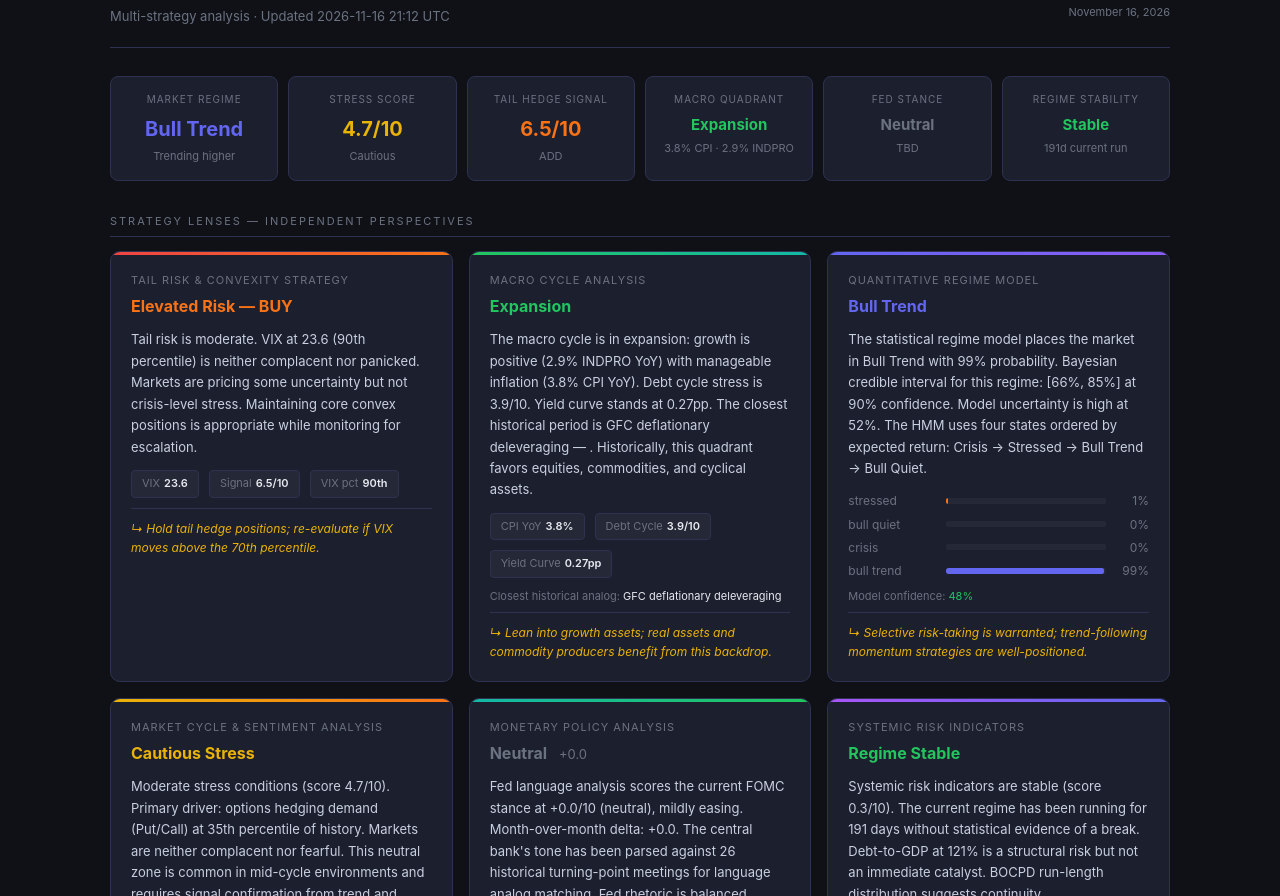
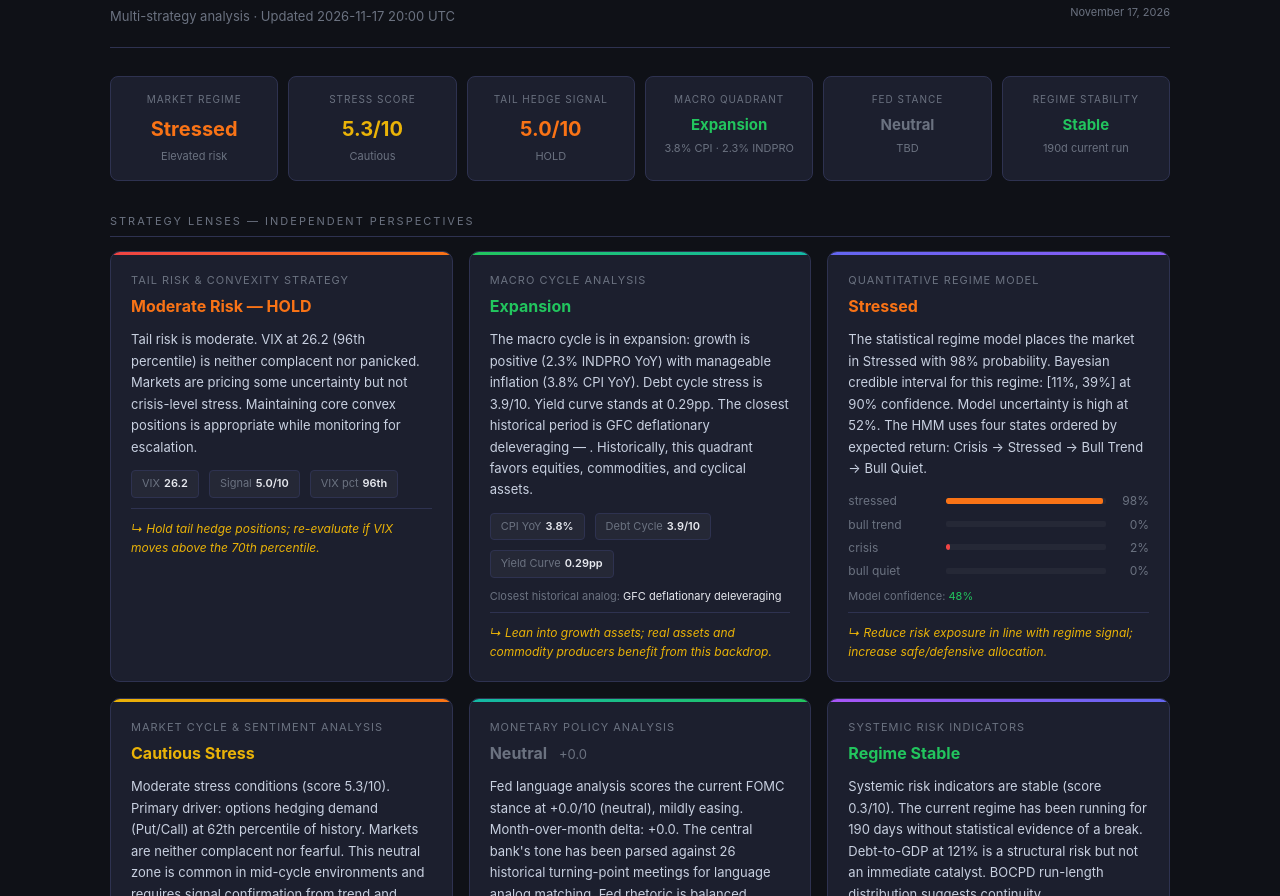
Before and after one commit to james-greb/portfolio-dashboard, a plain HTML site: page index.html in a window 1280 px wide. Shown: the part 56-952 px from the top of the page. Drawn offline with Linux system fonts and the light colour scheme.

Commit message:
chore: auto-update dashboard 2026-11-17

```diff
--- a/index.html
+++ b/index.html
@@ -294,12 +294,12 @@
     <div>
       <h1>Market Intelligence Dashboard</h1>
       <div class="subtitle">
-        Multi-strategy analysis · Updated 2026-11-16 21:12 UTC
+        Multi-strategy analysis · Updated 2026-11-17 20:00 UTC
       </div>
     </div>
     <div style="display:flex;flex-direction:column;align-items:flex-end;gap:8px">
       <span class="ai-badge">⚡ AI-Generated Analysis</span>
-      <span style="font-size:11px;color:var(--muted)">November 16, 2026</span>
+      <span style="font-size:11px;color:var(--muted)">November 17, 2026</span>
     </div>
   </header>
 
@@ -308,10 +308,10 @@
     <!-- Regime -->
     <div class="pulse-tile">
       <div class="ptlabel">Market Regime</div>
-      <div class="ptvalue" style="color:#6366f1">
-        Bull Trend
+      <div class="ptvalue" style="color:var(--orange)">
+        Stressed
       </div>
-      <div class="ptsub">Trending higher</div>
+      <div class="ptsub">Elevated risk</div>
     </div>
 
     <!-- Sentiment -->
@@ -320,7 +320,7 @@
       <div class="ptvalue" style="color:
         var(--yellow)
         ">
-        4.7/10
+        5.3/10
       </div>
       <div class="ptsub">Cautious</div>
     </div>
@@ -331,9 +331,9 @@
       <div class="ptvalue" style="color:
         var(--orange)
         ">
-        6.5/10
+        5.0/10
       </div>
-      <div class="ptsub">ADD</div>
+      <div class="ptsub">HOLD</div>
     </div>
 
     <!-- Macro quadrant -->
@@ -344,7 +344,7 @@
         ">
         Expansion
       </div>
-      <div class="ptsub">3.8% CPI · 2.9% INDPRO</div>
+      <div class="ptsub">3.8% CPI · 2.3% INDPRO</div>
     </div>
 
     <!-- Fed -->
@@ -364,7 +364,7 @@
         var(--green)">
         Stable
       </div>
-      <div class="ptsub">191d current run</div>
+      <div class="ptsub">190d current run</div>
     </div>
   </div>
 
@@ -379,13 +379,13 @@
       <div class="lens-stance" style="color:
         var(--orange)
         ">
-        Elevated Risk — BUY
+        Moderate Risk — HOLD
       </div>
-      <div class="lens-body">Tail risk is moderate. VIX at 23.6 (90th percentile) is neither complacent nor panicked. Markets are pricing some uncertainty but not crisis-level stress. Maintaining core convex positions is appropriate while monitoring for escalation.</div>
+      <div class="lens-body">Tail risk is moderate. VIX at 26.2 (96th percentile) is neither complacent nor panicked. Markets are pricing some uncertainty but not crisis-level stress. Maintaining core convex positions is appropriate while monitoring for escalation.</div>
       <div class="stat-row">
-        <div class="stat-chip"><span class="sck">VIX</span><span class="scv">23.6</span></div>
-        <div class="stat-chip"><span class="sck">Signal</span><span class="scv">6.5/10</span></div>
-        <div class="stat-chip"><span class="sck">VIX pct</span><span class="scv">90th</span></div>
+        <div class="stat-chip"><span class="sck">VIX</span><span class="scv">26.2</span></div>
+        <div class="stat-chip"><span class="sck">Signal</span><span class="scv">5.0/10</span></div>
+        <div class="stat-chip"><span class="sck">VIX pct</span><span class="scv">96th</span></div>
       </div>
       <div class="lens-implication">Hold tail hedge positions; re-evaluate if VIX moves above the 70th percentile.</div>
     </div>
@@ -398,11 +398,11 @@
         ">
         Expansion
       </div>
-      <div class="lens-body">The macro cycle is in expansion: growth is positive (2.9% INDPRO YoY) with manageable inflation (3.8% CPI YoY). Debt cycle stress is 3.9/10. Yield curve stands at 0.27pp. The closest historical period is GFC deflationary deleveraging — . Historically, this quadrant favors equities, commodities, and cyclical assets.</div>
+      <div class="lens-body">The macro cycle is in expansion: growth is positive (2.3% INDPRO YoY) with manageable inflation (3.8% CPI YoY). Debt cycle stress is 3.9/10. Yield curve stands at 0.29pp. The closest historical period is GFC deflationary deleveraging — . Historically, this quadrant favors equities, commodities, and cyclical assets.</div>
       <div class="stat-row">
         <div class="stat-chip"><span class="sck">CPI YoY</span><span class="scv">3.8%</span></div>
         <div class="stat-chip"><span class="sck">Debt Cycle</span><span class="scv">3.9/10</span></div>
-        <div class="stat-chip"><span class="sck">Yield Curve</span><span class="scv">0.27pp</span></div>
+        <div class="stat-chip"><span class="sck">Yield Curve</span><span class="scv">0.29pp</span></div>
       </div>
 
       <div style="font-size:11px;color:var(--muted);margin-top:8px">
@@ -416,21 +416,40 @@
     <div class="lens-card quant-model">
       <div class="lens-name">Quantitative Regime Model</div>
       <div class="lens-stance" style="color:
-        #6366f1
+        var(--orange)
         ">
-        Bull Trend
+        Stressed
       </div>
-      <div class="lens-body">The statistical regime model places the market in Bull Trend with 99% probability. Bayesian credible interval for this regime: [66%, 85%] at 90% confidence. Model uncertainty is high at 52%. The HMM uses four states ordered by expected return: Crisis → Stressed → Bull Trend → Bull Quiet.</div>
+      <div class="lens-body">The statistical regime model places the market in Stressed with 98% probability. Bayesian credible interval for this regime: [11%, 39%] at 90% confidence. Model uncertainty is high at 52%. The HMM uses four states ordered by expected return: Crisis → Stressed → Bull Trend → Bull Quiet.</div>
       <!-- Regime probabilities -->
 
       <div style="display:flex;align-items:center;gap:8px;margin:4px 0;font-size:12px">
         <div style="width:90px;color:var(--muted)">stressed</div>
         <div style="flex:1;background:var(--surface2);border-radius:2px;height:6px;overflow:hidden">
-          <div style="width:1%;height:100%;background:
+          <div style="width:98%;height:100%;background:
             var(--orange)
             ;border-radius:2px"></div>
         </div>
-        <div style="width:35px;text-align:right;color:var(--muted)">1%</div>
+        <div style="width:35px;text-align:right;color:var(--muted)">98%</div>
+      </div>
+
+      <div style="display:flex;align-items:center;gap:8px;margin:4px 0;font-size:12px">
+        <div style="width:90px;color:var(--muted)">bull trend</div>
+        <div style="flex:1;background:var(--surface2);border-radius:2px;height:6px;overflow:hidden">
+          <div style="width:0%;height:100%;background:
+            var(--accent)
+            ;border-radius:2px"></div>
+        </div>
+        <div style="width:35px;text-align:right;color:var(--muted)">0%</div>
+      </div>
+
+      <div style="display:flex;align-items:center;gap:8px;margin:4px 0;font-size:12px">
+        <div style="width:90px;color:var(--muted)">crisis</div>
+        <div style="flex:1;background:var(--surface2);border-radius:2px;height:6px;overflow:hidden">
+          <div style="width:2%;height:100%;background:
+            var(--red);border-radius:2px"></div>
+        </div>
+        <div style="width:35px;text-align:right;color:var(--muted)">2%</div>
       </div>
 
       <div style="display:flex;align-items:center;gap:8px;margin:4px 0;font-size:12px">
@@ -443,25 +462,6 @@
         <div style="width:35px;text-align:right;color:var(--muted)">0%</div>
       </div>
 
-      <div style="display:flex;align-items:center;gap:8px;margin:4px 0;font-size:12px">
-        <div style="width:90px;color:var(--muted)">crisis</div>
-        <div style="flex:1;background:var(--surface2);border-radius:2px;height:6px;overflow:hidden">
-          <div style="width:0%;height:100%;background:
-            var(--red);border-radius:2px"></div>
-        </div>
-        <div style="width:35px;text-align:right;color:var(--muted)">0%</div>
-      </div>
-
-      <div style="display:flex;align-items:center;gap:8px;margin:4px 0;font-size:12px">
-        <div style="width:90px;color:var(--muted)">bull trend</div>
-        <div style="flex:1;background:var(--surface2);border-radius:2px;height:6px;overflow:hidden">
-          <div style="width:99%;height:100%;background:
-            var(--accent)
-            ;border-radius:2px"></div>
-        </div>
-        <div style="width:35px;text-align:right;color:var(--muted)">99%</div>
-      </div>
-
 
       <div style="font-size:11px;color:var(--muted);margin-top:8px">
         Model confidence: <span style="color:var(--green)">
@@ -469,7 +469,7 @@
         </span>
       </div>
 
-      <div class="lens-implication">Selective risk-taking is warranted; trend-following momentum strategies are well-positioned.</div>
+      <div class="lens-implication">Reduce risk exposure in line with regime signal; increase safe/defensive allocation.</div>
     </div>
 
     <!-- 4. Market Cycle & Sentiment -->
@@ -480,7 +480,7 @@
         ">
         Cautious Stress
       </div>
-      <div class="lens-body">Moderate stress conditions (score 4.7/10). Primary driver: options hedging demand (Put/Call) at 35th percentile of history. Markets are neither complacent nor fearful. This neutral zone is common in mid-cycle environments and requires signal confirmation from trend and macro before making directional calls.</div>
+      <div class="lens-body">Moderate stress conditions (score 5.3/10). Primary driver: options hedging demand (Put/Call) at 62th percentile of history. Markets are neither complacent nor fearful. This neutral zone is common in mid-cycle environments and requires signal confirmation from trend and macro before making directional calls.</div>
       <div class="stat-row">
 
 
@@ -524,9 +524,9 @@
         var(--green)">
         Regime Stable
       </div>
-      <div class="lens-body">Systemic risk indicators are stable (score 0.3/10). The current regime has been running for 191 days without statistical evidence of a break. Debt-to-GDP at 121% is a structural risk but not an immediate catalyst. BOCPD run-length distribution suggests continuity.</div>
+      <div class="lens-body">Systemic risk indicators are stable (score 0.3/10). The current regime has been running for 190 days without statistical evidence of a break. Debt-to-GDP at 121% is a structural risk but not an immediate catalyst. BOCPD run-length distribution suggests continuity.</div>
       <div class="stat-row">
-        <div class="stat-chip"><span class="sck">Run Length</span><span class="scv">191d</span></div>
+        <div class="stat-chip"><span class="sck">Run Length</span><span class="scv">190d</span></div>
         <div class="stat-chip"><span class="sck">CP Score</span><span class="scv">0.3/10</span></div>
         <div class="stat-chip"><span class="sck">Debt/GDP</span><span class="scv">121%</span></div>
       </div>
@@ -539,12 +539,12 @@
   <div class="section-label">Synthesis — Combined View</div>
   <div class="synthesis-card">
     <div class="synthesis-title">⊕ Cross-Strategy Synthesis</div>
-    <div class="synthesis-body">Signals are mixed across the six lenses — some defensive, some constructive. 1 of 6 signals lean defensive, 3 lean risk-on. This divergence calls for balanced positioning: maintain hedges but do not exit core holdings. The macro cycle is in expansion, providing a supportive backdrop for risk assets. Monetary policy is neutral, providing no clear directional impulse. Overall posture: MIXED.</div>
+    <div class="synthesis-body">Signals are mixed across the six lenses — some defensive, some constructive. 1 of 6 signals lean defensive, 2 lean risk-on. This divergence calls for balanced positioning: maintain hedges but do not exit core holdings. The macro cycle is in expansion, providing a supportive backdrop for risk assets. Monetary policy is neutral, providing no clear directional impulse. Overall posture: MIXED.</div>
     <div class="synthesis-posture">
 
-      <span class="posture-tag">Selective Risk</span>
+      <span class="posture-tag">Defensive Tilt</span>
 
-      <span class="posture-tag">Hedge Elevated</span>
+      <span class="posture-tag">Hedge Light</span>
 
       <span class="posture-tag">Macro Expansionary</span>
 
@@ -565,7 +565,7 @@
 
   <!-- ── Footer ── -->
   <footer class="site-footer">
-    Market Intelligence Dashboard · November 16, 2026<br>
+    Market Intelligence Dashboard · November 17, 2026<br>
     Data sources: Federal Reserve, FRED, yfinance (public) · Models: HMM, Bayesian inference, BOCPD, GPR/EPU/STLFSI composite<br>
     <span style="color:#374151">Updated daily · AI-generated · Not financial advice</span>
   </footer>
```
